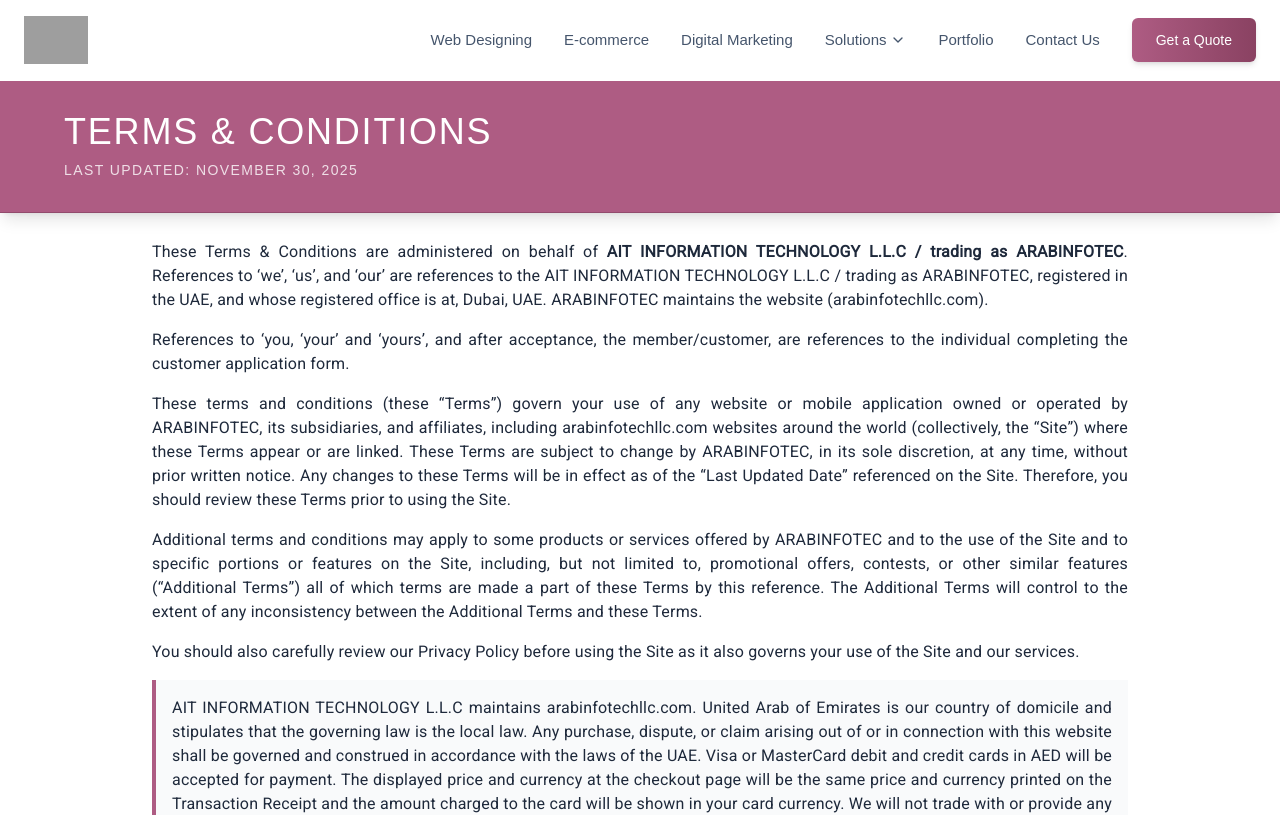
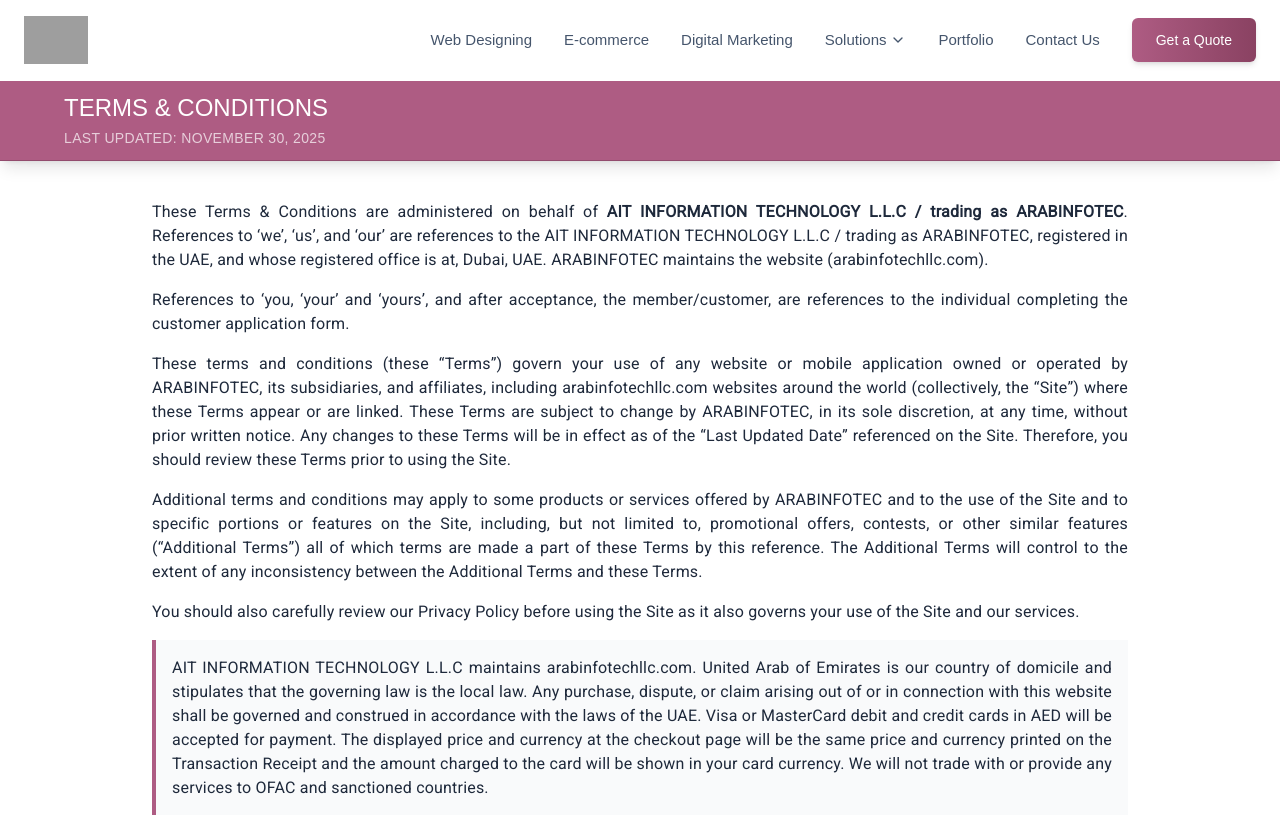
Before and after one commit to alen899-my/arabinfotech, a Next.js app: page /termsandconditions in a window 1280 px wide. Shown: the top 815 px of the page. Built offline with nearby package versions, Linux system fonts and the light colour scheme; grey boxes are pictures that could not be loaded; a web font is replaced by a local one.

Commit message:
terms and condition

```diff
--- a/app/termsandconditions/page.jsx
+++ b/app/termsandconditions/page.jsx
@@ -5,20 +5,25 @@ const TermsAndConditions = () => {
     <div className="w-full min-h-screen bg-white selection:bg-[#ae5c83] selection:text-white">
 
       {/* --- FIXED PINK BANNER --- */}
-     <div className="fixed top-20 left-0 w-full bg-[#ae5c83] py-8 md:py-8 flex flex-col justify-center px-6 z-40 shadow-lg border-b border-[#924b6d]">
-  <div className="max-w-6xl mx-auto w-full">
-    <h1 className="momo-font text-white text-3xl md:text-4xl uppercase tracking-wider mb-2">
+     <div className="fixed top-20 left-0 w-full bg-[#ae5c83] py-3 md:px-10 px- z-40 shadow-lg border-b border-[#924b6d]">
+  <div className="max-w-[1280px] mx-auto w-full px-6">
+
+
+    <h1 className="momo-font text-white text-lg sm:text-xl md:text-2xl font-semibold uppercase mb-1">
       Terms & Conditions
     </h1>
-    <p className="text-white/80 text-xs md:text-sm tracking-widest font-light uppercase">
+
+    <p className="text-white/70 text-[10px] sm:text-xs md:text-sm tracking-wide uppercase">
       Last Updated: November 30, 2025
     </p>
+
   </div>
 </div>
 
 
 
-      <div className="max-w-5xl mx-auto px-6 pb-20 pt-[260px] md:pt-[240px]">
+
+      <div className="max-w-5xl mx-auto px-6 pb-15 pt-[180px] md:pt-[200px]">
         <div className="text-gray-800 text-sm md:text-base leading-7 text-justify space-y-8">
 
           {/* INTRODUCTION */}
```
